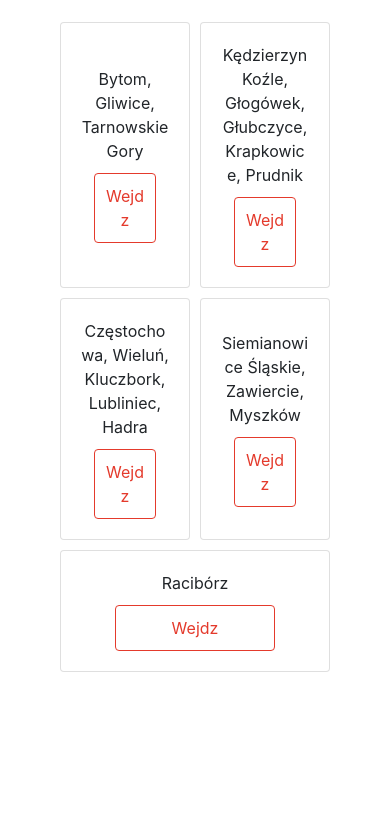
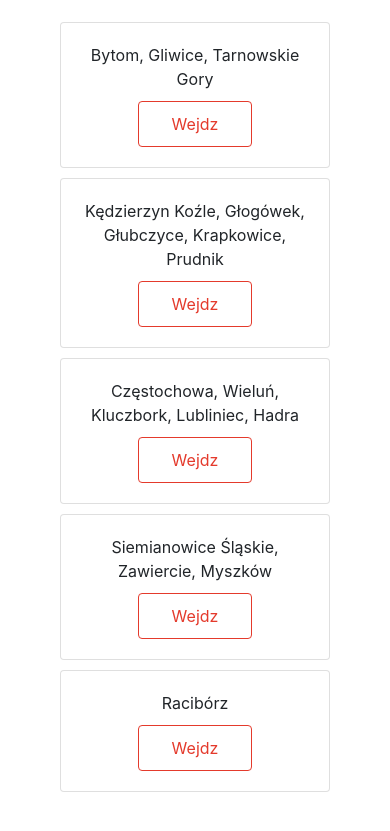
Before and after one commit to tskotniczny/premium_mobile, a website: page index.html in a window 390 px wide. Shown: the part 143-974 px from the top of the page. Before the commit the page ends 860 px from the top, so only its background shows below. Drawn offline with nearby package versions, Linux system fonts and the light colour scheme.

Commit message:
Add mobile view for group-card component

```diff
--- a/scss/components/_group-card.scss
+++ b/scss/components/_group-card.scss
@@ -18,6 +18,10 @@
     margin: 5px;
     width: 45%;
 
+    @include media-breakpoint-down(sm) {
+        width: 100%;
+     }
+
     &:hover{
         border: $brand-color 1px solid;
     }
@@ -26,4 +30,9 @@
 .group-card-button{
     align-self: center;
     width: 70%;
+
+
+    @include media-breakpoint-down(sm) {
+        width: 50%;
+     }
 }
```
Also changed, not shown: scss/styles.css, 1 other file.
